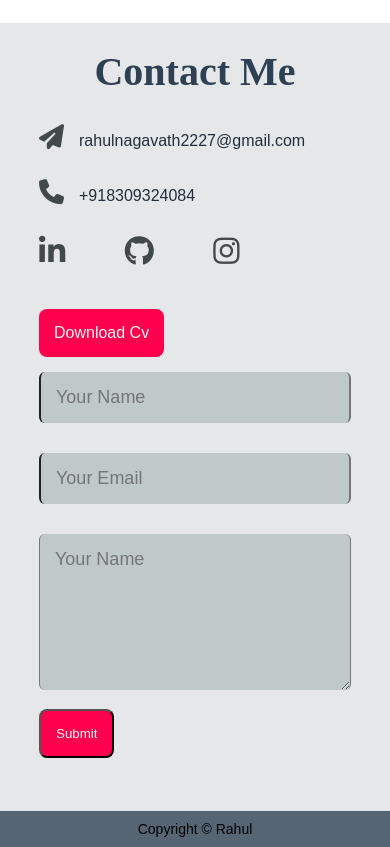
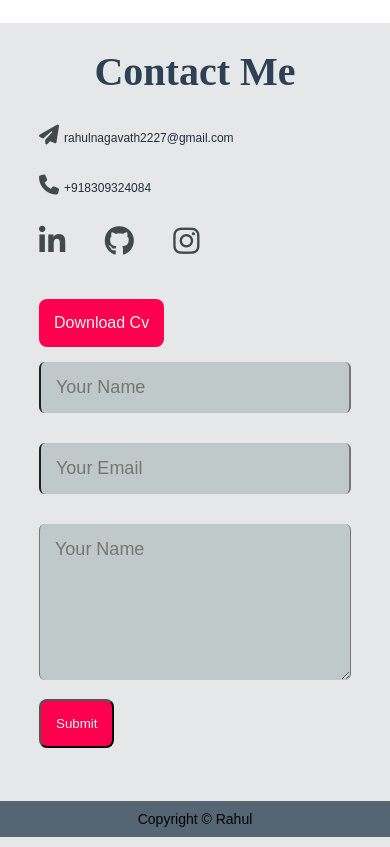
Before and after one commit to rahul2317-NRK/portfolio1, a plain HTML site: page index.html in a window 390 px wide. Shown: the part 3600-4447 px from the top of the page. Drawn offline with nearby package versions, Linux system fonts and the light colour scheme.

Commit message:
Update style.css

```diff
--- a/style.css
+++ b/style.css
@@ -421,8 +421,17 @@ nav .fa-solid{
 	}
 	.copyright{
 		font-size: 14px;
-
 	}
+	.social-icon a{
+		padding-right: 20px;
+	}
+	.contact-left p i{
+	margin-right: 5px;
+	font-size: 20px;
+       }
+       .contact-left p{
+	font-size: 12px;
+        }
         #msg{
 	color: whitesmoke;
 	margin-top: -2px;
```
